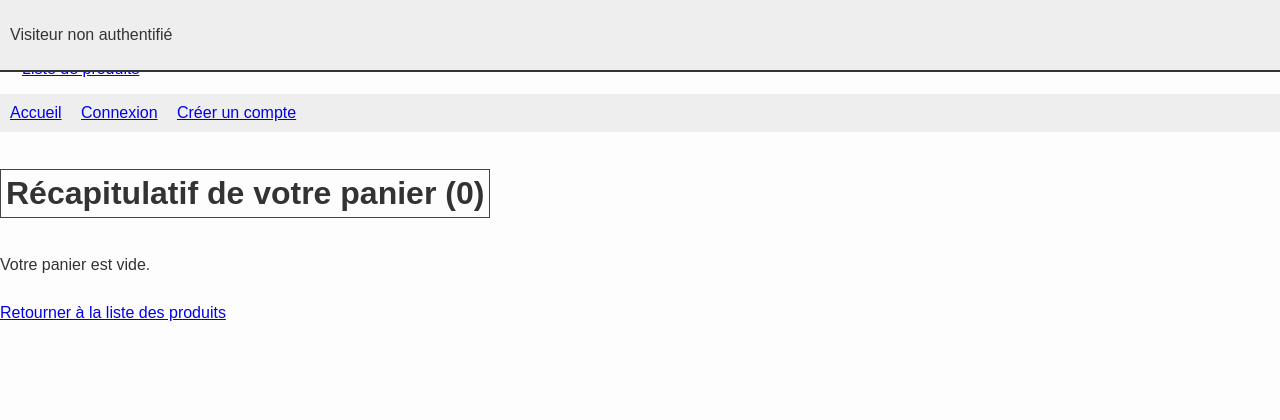
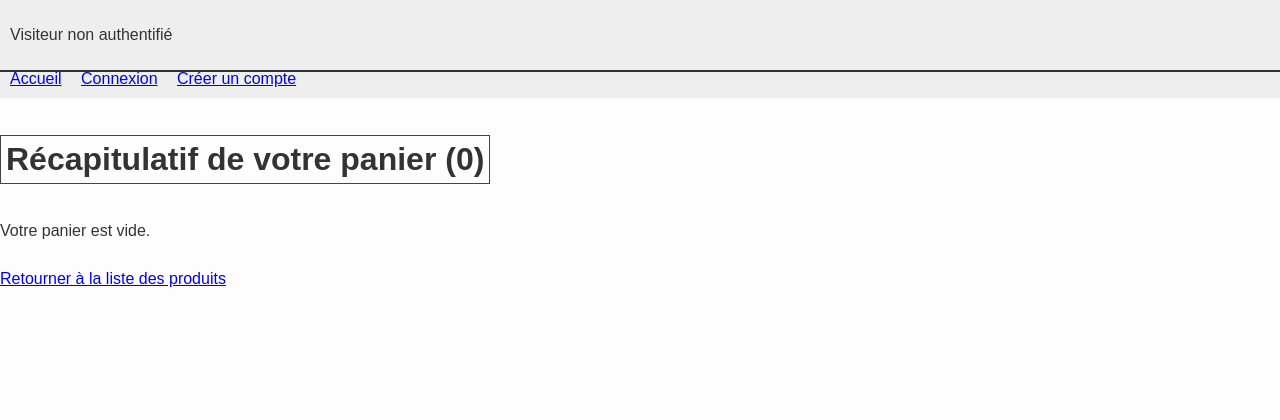
Before and after one commit to rblevan/symfony-web, a Symfony app: template site/templates/panier/index.html.twig in a window 1280 px wide. Shown: the top 420 px of the page. Run offline with Twig, Linux system fonts and the light colour scheme; the template is opened without the code that fills it, so the values that code supplies are empty; some libraries are stand-ins or nearby versions.

Commit message:
double monstre

```diff
--- a/site/templates/layout/site_layout.html.twig
+++ b/site/templates/layout/site_layout.html.twig
@@ -20,8 +20,6 @@
     </header>
 
     <nav style="margin-top: 60px;"> {# Menu s'adaptant au profil  #}
-        <li><a href="{{ path('app_produits') }}">Liste de produits</a></li>
-        {# templates/layout/site_layout.html.twig #}
 
         <ul>
             <li><a href="{{ path('app_accueil') }}">Accueil</a></li>
```
